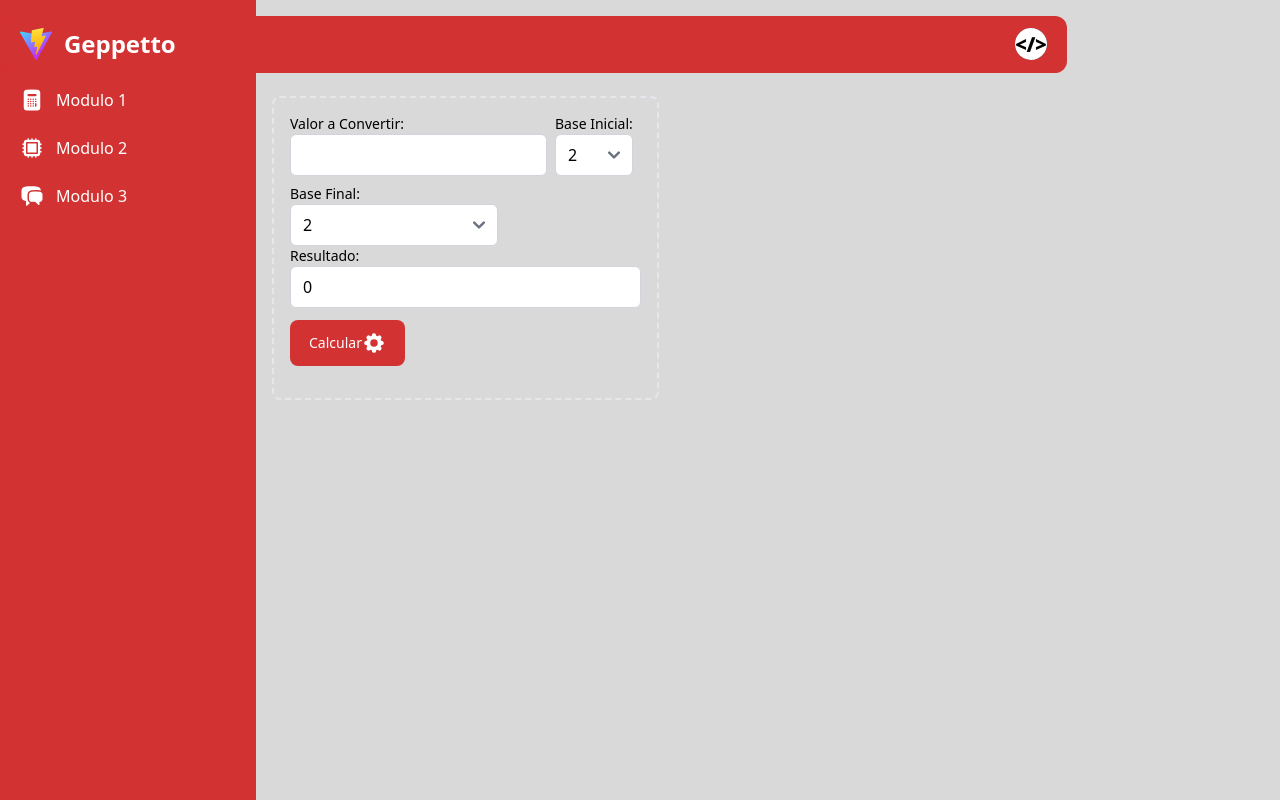
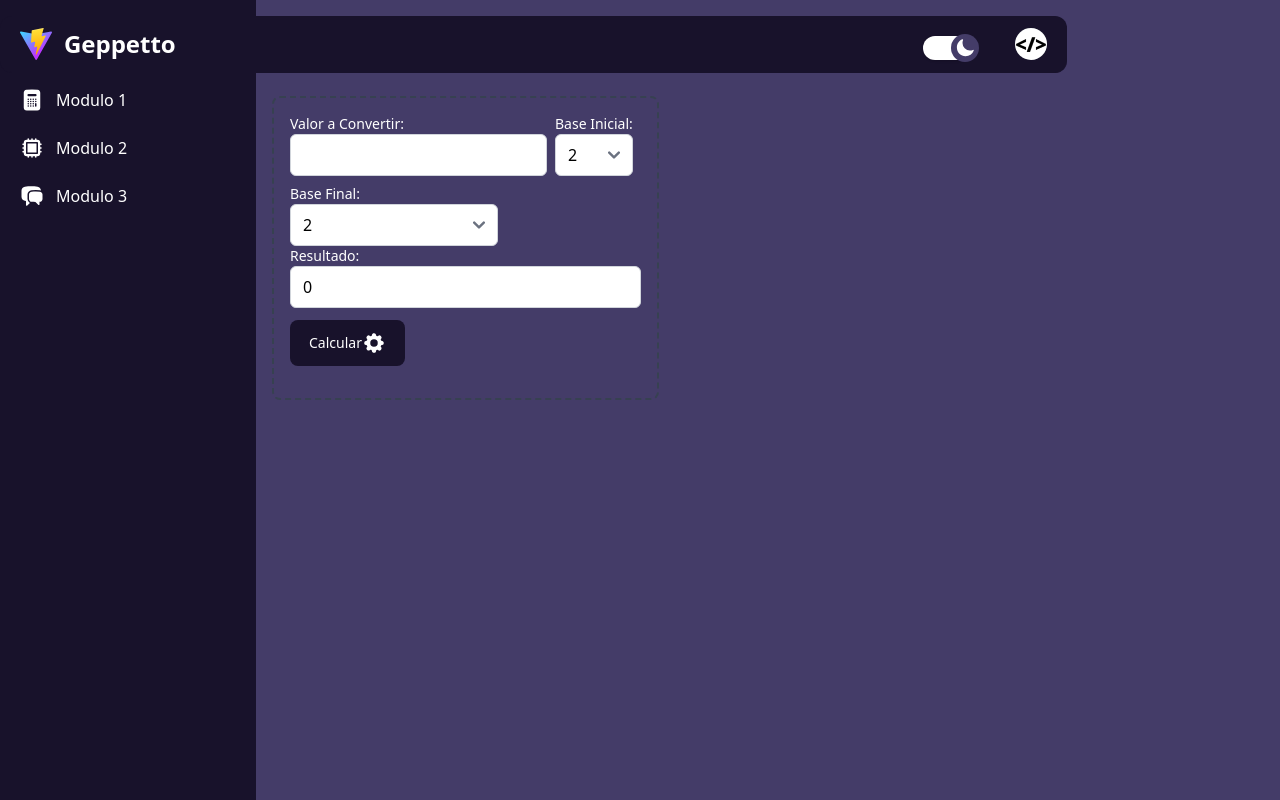
Before and after one commit to JordyV23/GEPPETO-FRONTEND, a React (Vite) app: page /geppetto/convert in a window 1280 px wide. Built offline with nearby package versions, Linux system fonts and the light colour scheme.

Commit message:
Cambios realizados -Tema oscuro agregado -Componente de switch para tema oscuro -Edicion de los temas

```diff
--- a/index.html
+++ b/index.html
@@ -6,7 +6,7 @@
     <meta name="viewport" content="width=device-width, initial-scale=1.0" />
     <title>Geppetto | App</title>
   </head>
-  <body class="bg-main-light">
+  <body class="bg-main-light dark:bg-main-dark">
     <div id="root"></div>
     <script type="module" src="/src/main.jsx"></script>
     <!-- <script src="../path/to/flowbite/dist/flowbite.min.js"></script> -->
--- a/src/calculadora/components/Navbar.jsx
+++ b/src/calculadora/components/Navbar.jsx
@@ -1,26 +1,25 @@
 "use client";
 
-import { Navbar } from "flowbite-react";
+import { ThemeSwitch } from "./ThemeSwitch";
 
 export const NavbarGPTO = () => {
+
   return (
-    <nav className="fixed top-4 z-50 w-10/12 bg-light-accent border-b border-light-accent rounded-xl">
+    <nav className="fixed top-4 z-50 w-10/12 bg-light-accent border-b border-light-accent rounded-xl dark:bg-dark-accent dark:border-dark-accent">
       <div className="px-3 py-3 lg:px-5 lg:pl-3">
         <div className="flex items-center justify-between">
           <div className="flex items-center justify-start">
-
             <a href="https://flowbite.com" className="flex ml-2 md:mr-24">
-              <img
-                src="/vite.svg"
-                className="h-8 mr-3"
-                alt="GEPETTO Logo"
-              />
+              <img src="/vite.svg" className="h-8 mr-3" alt="GEPETTO Logo" />
               <span className="self-center text-xl text-txt-light font-semibold sm:text-2xl whitespace-nowrap ">
                 Geppetto
               </span>
             </a>
           </div>
           <div className="flex items-center">
+            <div className="flex items-center mr-20">
+              <ThemeSwitch/>
+            </div>
             <div className="flex items-center ml-3">
               <div>
                 <button
@@ -42,14 +41,17 @@ export const NavbarGPTO = () => {
                 id="dropdown-user"
               >
                 <div className="px-4 py-3" role="none">
-                  <p className="text-sm text-gray-900 dark:text-white" role="none">
-                    Neil Sims
+                  <p
+                    className="text-sm text-gray-900 dark:text-white"
+                    role="none"
+                  >
+                    DEV TEAM
                   </p>
                   <p
                     className="text-sm font-medium text-gray-900 truncate dark:text-gray-300"
                     role="none"
                   >
-                    neil.sims@flowbite.com
+                    @GPTO
                   </p>
                 </div>
                 <ul className="py-1" role="none">
@@ -59,7 +61,7 @@ export const NavbarGPTO = () => {
                       className="block px-4 py-2 text-sm text-gray-700 hover:bg-gray-100 dark:text-gray-300 dark:hover:bg-gray-600 dark:hover:text-white"
                       role="menuitem"
                     >
-                      Dashboard
+                      Fabricio Mora
                     </a>
                   </li>
                   <li>
@@ -68,7 +70,7 @@ export const NavbarGPTO = () => {
                       className="block px-4 py-2 text-sm text-gray-700 hover:bg-gray-100 dark:text-gray-300 dark:hover:bg-gray-600 dark:hover:text-white"
                       role="menuitem"
                     >
-                      Settings
+                      Luis Salguero
                     </a>
                   </li>
                   <li>
@@ -77,7 +79,7 @@ export const NavbarGPTO = () => {
                       className="block px-4 py-2 text-sm text-gray-700 hover:bg-gray-100 dark:text-gray-300 dark:hover:bg-gray-600 dark:hover:text-white"
                       role="menuitem"
                     >
-                      Earnings
+                      Zaylin Chaves
                     </a>
                   </li>
                   <li>
@@ -86,7 +88,43 @@ export const NavbarGPTO = () => {
                       className="block px-4 py-2 text-sm text-gray-700 hover:bg-gray-100 dark:text-gray-300 dark:hover:bg-gray-600 dark:hover:text-white"
                       role="menuitem"
                     >
-                      Sign out
+                      Andy Guzman
+                    </a>
+                  </li>
+                  <li>
+                    <a
+                      href="#"
+                      className="block px-4 py-2 text-sm text-gray-700 hover:bg-gray-100 dark:text-gray-300 dark:hover:bg-gray-600 dark:hover:text-white"
+                      role="menuitem"
+                    >
+                      Gerson Campos
+                    </a>
+                  </li>
+                  <li>
+                    <a
+                      href="#"
+                      className="block px-4 py-2 text-sm text-gray-700 hover:bg-gray-100 dark:text-gray-300 dark:hover:bg-gray-600 dark:hover:text-white"
+                      role="menuitem"
+                    >
+                      Evelyn Matarrita
+                    </a>
+                  </li>
+                  <li>
+                    <a
+                      href="#"
+                      className="block px-4 py-2 text-sm text-gray-700 hover:bg-gray-100 dark:text-gray-300 dark:hover:bg-gray-600 dark:hover:text-white"
+                      role="menuitem"
+                    >
+                      Jose Gonzales
+                    </a>
+                  </li>
+                  <li>
+                    <a
+                      href="#"
+                      className="block px-4 py-2 text-sm text-gray-700 hover:bg-gray-100 dark:text-gray-300 dark:hover:bg-gray-600 dark:hover:text-white"
+                      role="menuitem"
+                    >
+                      Jordy Hernandez
                     </a>
                   </li>
                 </ul>
--- a/src/calculadora/components/Sidebar.jsx
+++ b/src/calculadora/components/Sidebar.jsx
@@ -14,7 +14,7 @@ export const SidebarGPTO = () => {
         data-drawer-toggle="default-sidebar"
         aria-controls="default-sidebar"
         type="button"
-        className="inline-flex items-center p-2 mt-2 ml-3 text-sm text-light-accent rounded-lg sm:hidden hover:bg-light-accent-2 focus:outline-none focus:ring-2"
+        className="inline-flex items-center p-2 mt-2 ml-3 text-sm text-light-accent rounded-lg sm:hidden hover:bg-light-accent-2 focus:outline-none focus:ring-2 dark:text-dark-accent dark:hover:bg-dark-accent"
       >
         <span className="sr-only">Open sidebar</span>
         <svg
@@ -37,7 +37,7 @@ export const SidebarGPTO = () => {
         className="fixed top-0 left-0 z-40 w-64 h-screen rounded-lg transition-transform -translate-x-full sm:translate-x-0"
         aria-label="Sidebar"
       >
-        <div className="h-full px-3 py-4 overflow-y-auto bg-light-accent dark:bg-gray-800">
+        <div className="h-full px-3 py-4 overflow-y-auto bg-light-accent dark:bg-dark-accent">
           <ul className="space-y-2 font-medium">
             <li className="mt-16">
               <a
--- /dev/null
+++ b/src/calculadora/components/ThemeSwitch.jsx
@@ -0,0 +1,44 @@
+import { SunIcon, MoonIcon } from "@heroicons/react/24/solid";
+import { useEffect, useState } from "react";
+
+export const ThemeSwitch = () => {
+  const [theme, setTheme] = useState("light");
+
+  useEffect(() => {
+    if(window.matchMedia(('prefers-color-scheme: dark').matches)){
+        setTheme('dark')
+        return
+    }
+    setTheme('light')
+  }, [])
+
+
+  useEffect(() => {
+    if (theme === "dark") {
+      document.documentElement.classList.add("dark");
+    } else {
+      document.documentElement.classList.remove("dark");
+    }
+  }, [theme]);
+
+  const onToggleBtn = () => {
+    setTheme(theme === "dark" ? "light" : "dark");
+  };
+
+  return (
+    <button
+      className="absolute top-5 righ-5 w-10 h-5 md:w-12 md:h-6 rounded-2xl bg-white flex items-center transition duration-300 focus:outline-none shadow"
+      onClick={onToggleBtn}
+    >
+      <div
+        className={`w-6 h-6 md:w-7 md:h-7 relative rounded-full transition duration-500 transform  p-1 text-white ${
+          theme === "light"
+            ? "bg-yellow-300 -translate-x-2"
+            : "bg-main-dark translate-x-full"
+        }`}
+      >
+        {theme === "light" ? <SunIcon /> : <MoonIcon />}
+      </div>
+    </button>
+  );
+};
--- a/src/calculadora/components/index.js
+++ b/src/calculadora/components/index.js
@@ -1 +1,3 @@
 export * from "./Navbar"
+export * from "./Sidebar"
+export * from "./ThemeSwitch"
--- a/src/calculadora/pages/ConversionPage.jsx
+++ b/src/calculadora/pages/ConversionPage.jsx
@@ -2,10 +2,11 @@ import axios from "axios";
 import Swal from "sweetalert2";
 import { useForm } from "react-hook-form";
 import { Button } from "flowbite-react";
-import { NavbarGPTO } from "../components";
+import { NavbarGPTO,SidebarGPTO } from "../components";
 import { Cog8ToothIcon } from "@heroicons/react/24/solid";
-import { SidebarGPTO } from "../components/Sidebar";
 import { useState } from "react";
+import { ToastContainer, toast } from 'react-toastify';
+import 'react-toastify/dist/ReactToastify.css';
 
 const ops = Array.from({ length: 61 }, (_, i) => ({
   label: `${i + 2}`,
@@ -31,7 +32,8 @@ export const ConversionPage = () => {
       setResultado(datos.Numero);
       return;
     }
-    Swal.fire({ icon: "error", title: "Error", text: `Revisa tu conversion` });
+    toast("Revisa tu conversion :c");
+    //Swal.fire({ icon: "error", title: "Error", text: `Revisa tu conversion` });
   };
 
   return (
@@ -50,7 +52,7 @@ export const ConversionPage = () => {
                     <div className="mr-2">
                       <label
                         htmlFor="numero"
-                        className="block text-sm font-medium"
+                        className="block text-sm font-medium dark:text-white"
                       >
                         Valor a Convertir:
                       </label>
@@ -64,7 +66,7 @@ export const ConversionPage = () => {
                     <div className="mr-2">
                       <label
                         htmlFor="baseInicial"
-                        className="block text-sm font-medium"
+                        className="block text-sm font-medium dark:text-white"
                       >
                         Base Inicial:
                       </label>
@@ -85,7 +87,7 @@ export const ConversionPage = () => {
                   <div className="mt-2">
                     <label
                       htmlFor="baseFinal"
-                      className="block text-sm font-medium"
+                      className="block text-sm font-medium dark:text-white"
                     >
                       Base Final:{" "}
                     </label>
@@ -104,7 +106,7 @@ export const ConversionPage = () => {
 
                   <label
                     htmlFor="resultado"
-                    className="block text-sm font-medium"
+                    className="block text-sm font-medium dark:text-white"
                   >
                     Resultado:
                   </label>
@@ -115,10 +117,11 @@ export const ConversionPage = () => {
                     value={resultado}
                   />
 
-                  <Button type="submit" className="bg-light-accent mt-3">
+                  <Button type="submit" className="bg-light-accent dark:bg-dark-accent mt-3">
                     Calcular <Cog8ToothIcon className="h-6 w-6 text-light" />
                   </Button>
                 </form>
+                <ToastContainer />
               </div>
             </div>
           </div>
--- a/src/index.css
+++ b/src/index.css
@@ -1,3 +1,7 @@
 @tailwind base;
 @tailwind components;
 @tailwind utilities;
+
+body * {
+    @apply transition-colors duration-200;
+}
--- a/tailwind.config.js
+++ b/tailwind.config.js
@@ -6,6 +6,7 @@ export default {
     "node_modules/flowbite-react/**/*.{js,jsx,ts,tsx}",
     "./node_modules/flowbite/**/*.js"
   ],
+  darkMode: "class",
   theme: {
     colors: {
       "main-light": "#D9D9D9",
```
Also changed, not shown: 1 other file (tests, documents, lock files or other folders).
